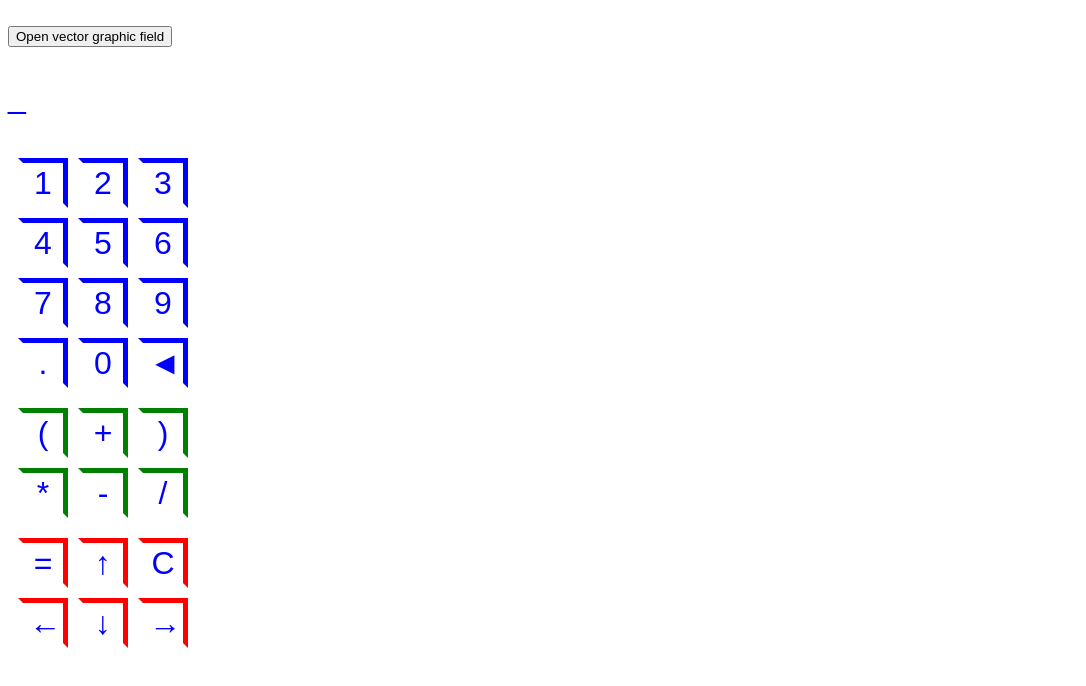
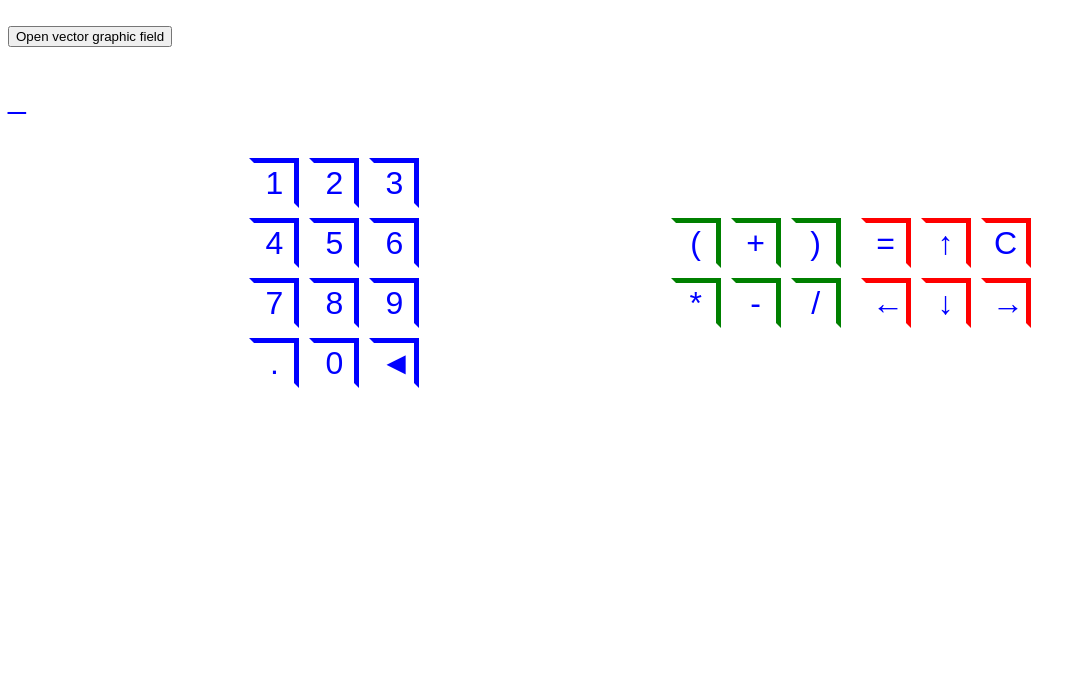
Before and after one commit to OlehKozubJS/various-react-projects-test, a React (Create React App) app: page / in a window 1280 px wide. Shown: the top 686 px of the page, without its empty margins (0-1086 px from the left). Built offline with nearby package versions, Linux system fonts and the light colour scheme; a web font is replaced by a local one.

Commit message:
Update Calculator.jsx

```diff
--- a/src/Calculator/Calculator.jsx
+++ b/src/Calculator/Calculator.jsx
@@ -97,9 +97,9 @@ const Calculator = () => {
           return <p>{finalExpressionString}</p>;
         })}
       </div>
-      <div className={css.CalculatorKeyBoard}>
+      <div className={`${css.KeyBoard} ${css.CalculatorKeyBoard}`}>
         <NumberKeyBoard onClick={enterData} backSpace={backSpace} />
-        <div className={css.CommonKeyBoard}>
+        <div className={`${css.KeyBoard} ${css.CommonKeyBoard}`}>
           <ActionsKeyBoard onClick={enterData} />
 
           <MainControlsKeyBoard
```
